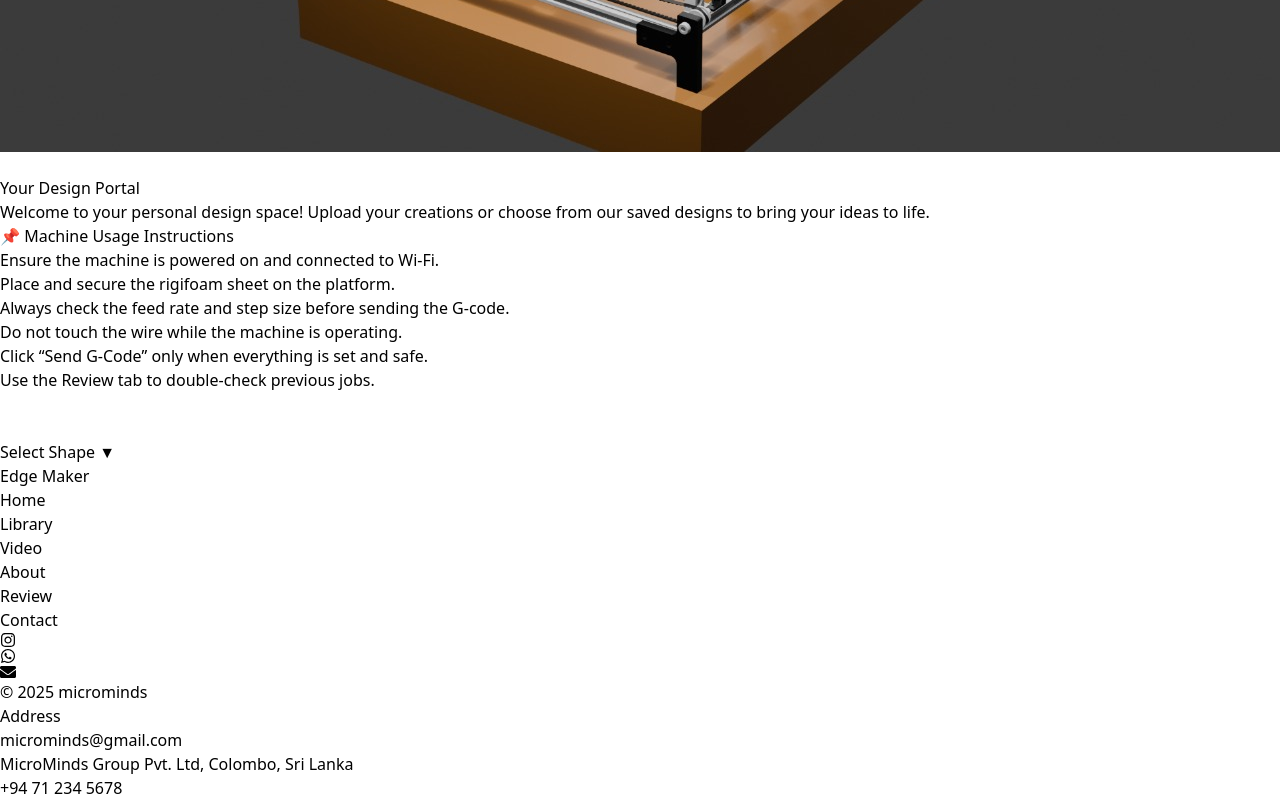
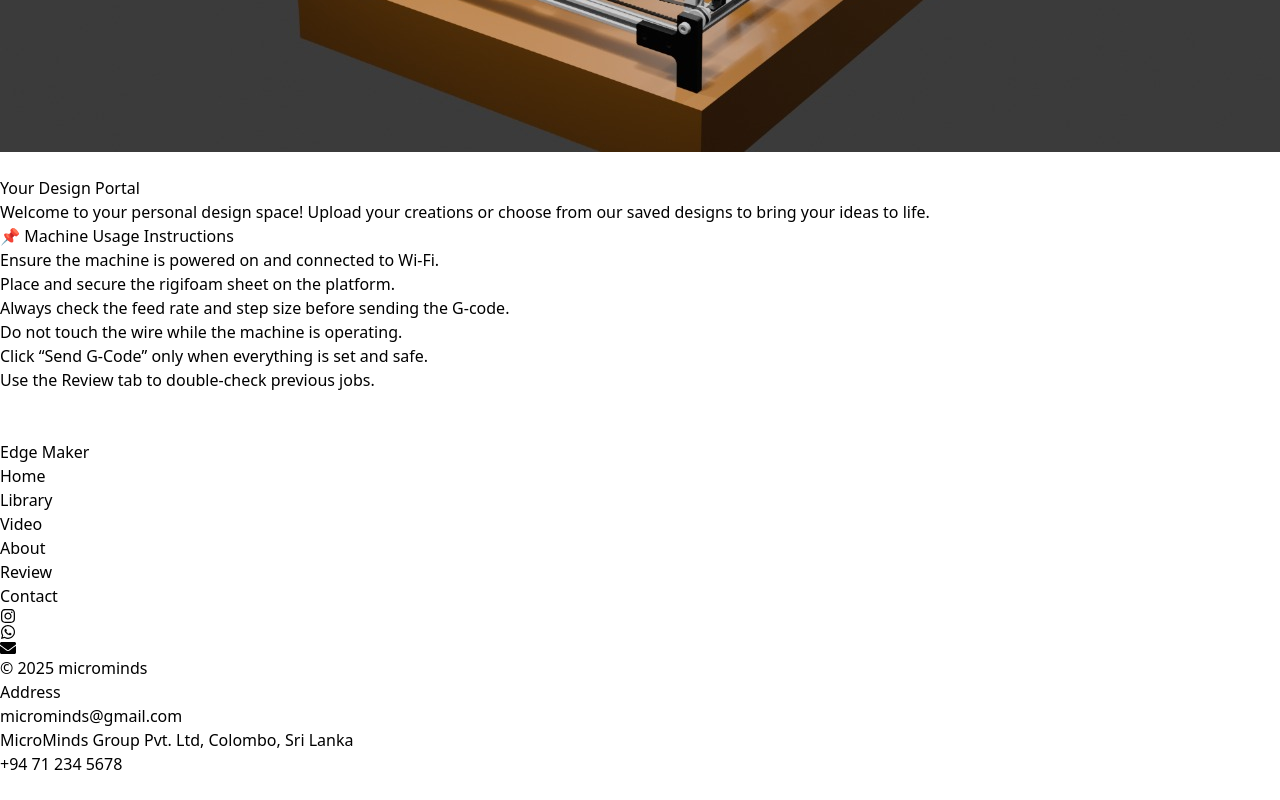
Before and after one commit to Micro-Minds/foam-cutter-frontend, a React (Vite) app: page /app/home in a window 1280 px wide. Shown: the part 1146-1946 px from the top of the page. After the commit the page ends 1922 px from the top, so only its background shows below. Built offline with nearby package versions, Linux system fonts and the light colour scheme.

Commit message:
Remove select shape button

```diff
--- a/src/pages/HomePage.tsx
+++ b/src/pages/HomePage.tsx
@@ -95,14 +95,14 @@ export const HomePage = () => {
           </div>
           <br /><br />
 
-          <div className="flex flex-col sm:flex-row gap-4 mb-6">
+          {/* <div className="flex flex-col sm:flex-row gap-4 mb-6">
             <button
                 onClick={() => setShowShapeForm(!showShapeForm)}
                 className="bg-green-300 hover:bg-green-400 text-black font-medium py-2 px-6 rounded-lg shadow"
             >
               Select Shape <span className="ml-2">▼</span>
             </button>
-          </div>
+          </div> */}
 
           {showShapeForm && (
               <div className="bg-white p-6 rounded-xl shadow-md w-full max-w-md text-left space-y-4">
```
